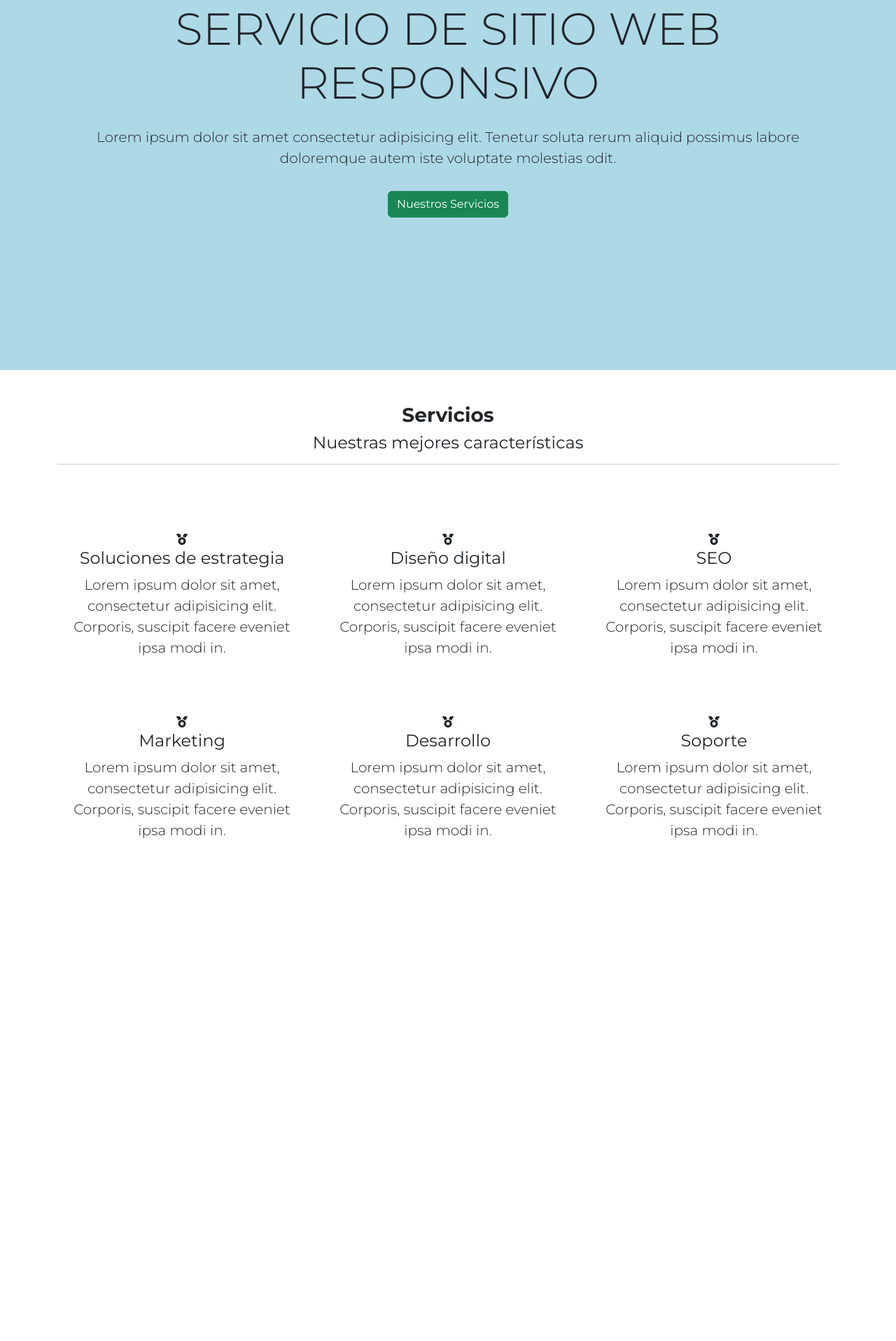
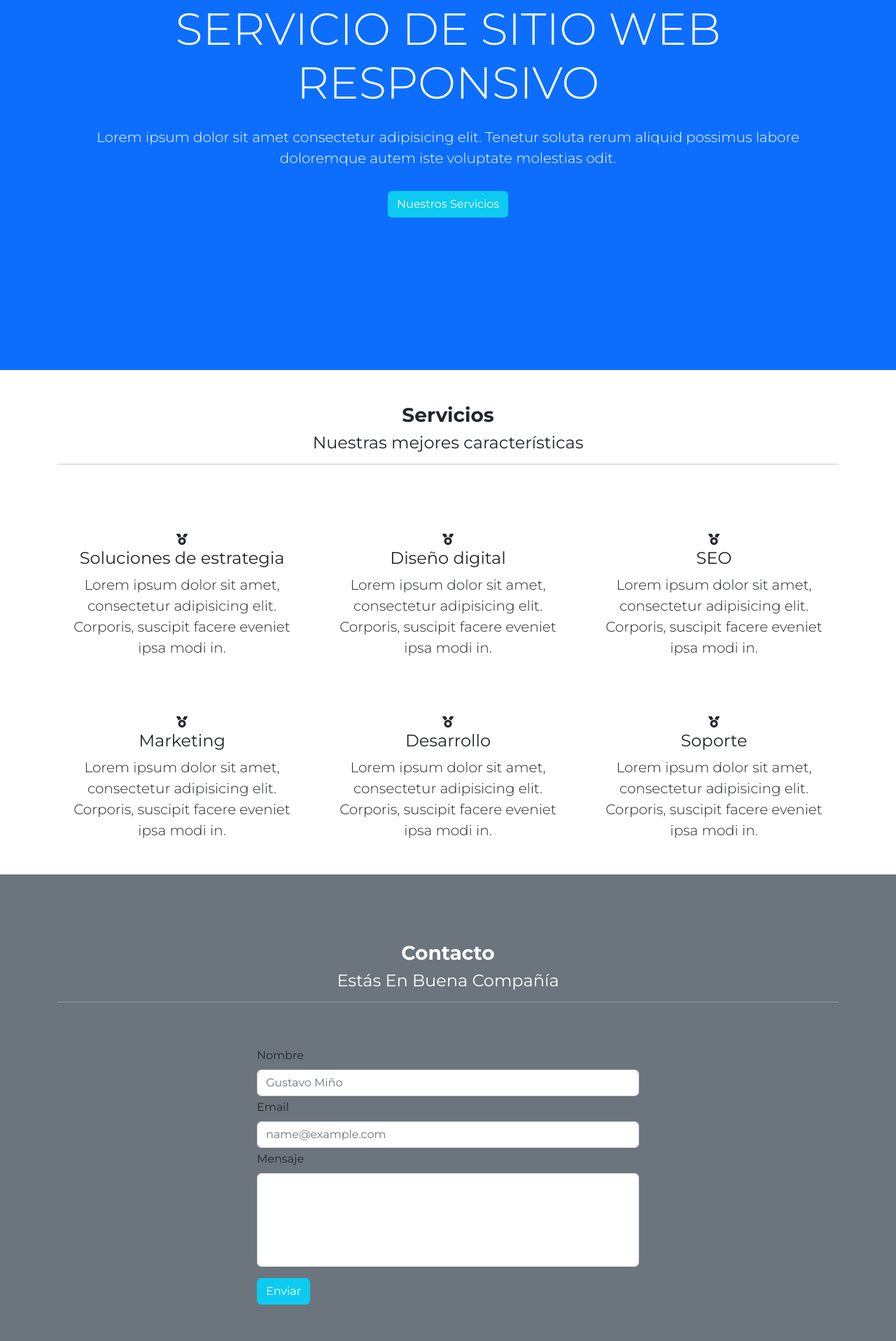
Before and after one commit to guswebdev/002-agency-100-sitios, a plain HTML site: page index.html in a window 1280 px wide. Shown: the part 271-2188 px from the top of the page at 70% size. Before the commit the page ends 1521 px from the top, so only its background shows below. Drawn offline with nearby package versions, Linux system fonts and the light colour scheme.

Commit message:
Creacion del formulario de contacto

```diff
--- a/css/style.css
+++ b/css/style.css
@@ -15,9 +15,12 @@ body {
 
 .hero {
     width: 100%;
-    background-color: lightblue;
 }
 
 .min-vh-100-calc {
     min-height: calc(100vh - 56px);
 }
+
+.textarea {
+    resize: none;
+}
--- a/index.html
+++ b/index.html
@@ -27,29 +27,29 @@
 <body>
 
     <header class="header">
-        <nav class="navbar navbar-expand-lg navbar-dark bg-dark">
+        <nav class="navbar navbar-expand-lg navbar-primary bg-primary">
             <div class="container-fluid">
-                <a class="navbar-brand" href="#">Navbar</a>
+                <a class="navbar-brand text-white" href="#">Navbar</a>
                 <button class="navbar-toggler" type="button" data-bs-toggle="collapse"
-                    data-bs-target="#navbarSupportedContent" aria-controls="navbarSupportedContent" aria-expanded="false"
-                    aria-label="Toggle navigation">
+                    data-bs-target="#navbarSupportedContent" aria-controls="navbarSupportedContent"
+                    aria-expanded="false" aria-label="Toggle navigation">
                     <span class="navbar-toggler-icon"></span>
                 </button>
                 <div class="collapse navbar-collapse" id="navbarSupportedContent">
-                    <ul class="navbar-nav ms-auto mb-2 mb-lg-0">
+                    <ul class="navbar-nav ms-auto mb-2 mb-lg-0 text-white">
                         <li class="nav-item">
-                            <a class="nav-link active" aria-current="page" href="#">
+                            <a class="nav-link active text-reset" aria-current="page" href="#">
                                 <i class="fa-solid fa-house"></i>
                             </a>
                         </li>
                         <li class="nav-item">
-                            <a class="nav-link" href="#">Servicios</a>
+                            <a class="nav-link text-reset" href="#">Servicios</a>
                         </li>
                         <li class="nav-item">
-                            <a class="nav-link" href="#">Contacto</a>
+                            <a class="nav-link text-reset" href="#">Contacto</a>
                         </li>
                         <li class="nav-item">
-                            <a class="nav-link active" aria-current="page" href="#">
+                            <a class="nav-link active text-reset" aria-current="page" href="#">
                                 <i class="fa-solid fa-magnifying-glass"></i>
                             </a>
                         </li>
@@ -58,13 +58,15 @@
             </div>
         </nav>
 
-        <section class="min-vh-100-calc hero">
-            <div class="container d-flex flex-column justify-content-center align-items-center text-center min-vh-100-calc gap-3">
+        <section class="min-vh-100-calc bg-primary text-white hero">
+            <div
+                class="container d-flex flex-column justify-content-center align-items-center text-center min-vh-100-calc gap-3">
                 <h2 class="display-3 text-uppercase">Servicio de sitio web responsivo</h2>
                 <p class="lead">
-                    Lorem ipsum dolor sit amet consectetur adipisicing elit. Tenetur soluta rerum aliquid possimus labore doloremque autem iste voluptate molestias odit.
+                    Lorem ipsum dolor sit amet consectetur adipisicing elit. Tenetur soluta rerum aliquid possimus
+                    labore doloremque autem iste voluptate molestias odit.
                 </p>
-                <button class="btn btn-success">Nuestros Servicios</button>
+                <button class="btn btn-info text-white">Nuestros Servicios</button>
             </div>
         </section>
     </header>
@@ -86,7 +88,8 @@
                         </span>
                         <h4>Soluciones de estrategia</h4>
                         <p class="lead">
-                            Lorem ipsum dolor sit amet, consectetur adipisicing elit. Corporis, suscipit facere eveniet ipsa modi in.
+                            Lorem ipsum dolor sit amet, consectetur adipisicing elit. Corporis, suscipit facere eveniet
+                            ipsa modi in.
                         </p>
                     </div>
                     <!-- info-2 -->
@@ -96,7 +99,8 @@
                         </span>
                         <h4>Diseño digital</h4>
                         <p class="lead">
-                            Lorem ipsum dolor sit amet, consectetur adipisicing elit. Corporis, suscipit facere eveniet ipsa modi in.
+                            Lorem ipsum dolor sit amet, consectetur adipisicing elit. Corporis, suscipit facere eveniet
+                            ipsa modi in.
                         </p>
                     </div>
                     <!-- info-3 -->
@@ -106,7 +110,8 @@
                         </span>
                         <h4>SEO</h4>
                         <p class="lead">
-                            Lorem ipsum dolor sit amet, consectetur adipisicing elit. Corporis, suscipit facere eveniet ipsa modi in.
+                            Lorem ipsum dolor sit amet, consectetur adipisicing elit. Corporis, suscipit facere eveniet
+                            ipsa modi in.
                         </p>
                     </div>
                     <!-- info-4 -->
@@ -116,7 +121,8 @@
                         </span>
                         <h4>Marketing</h4>
                         <p class="lead">
-                            Lorem ipsum dolor sit amet, consectetur adipisicing elit. Corporis, suscipit facere eveniet ipsa modi in.
+                            Lorem ipsum dolor sit amet, consectetur adipisicing elit. Corporis, suscipit facere eveniet
+                            ipsa modi in.
                         </p>
                     </div>
                     <!-- info-5 -->
@@ -126,7 +132,8 @@
                         </span>
                         <h4>Desarrollo</h4>
                         <p class="lead">
-                            Lorem ipsum dolor sit amet, consectetur adipisicing elit. Corporis, suscipit facere eveniet ipsa modi in.
+                            Lorem ipsum dolor sit amet, consectetur adipisicing elit. Corporis, suscipit facere eveniet
+                            ipsa modi in.
                         </p>
                     </div>
                     <!-- info-6 -->
@@ -136,14 +143,48 @@
                         </span>
                         <h4>Soporte</h4>
                         <p class="lead">
-                            Lorem ipsum dolor sit amet, consectetur adipisicing elit. Corporis, suscipit facere eveniet ipsa modi in.
+                            Lorem ipsum dolor sit amet, consectetur adipisicing elit. Corporis, suscipit facere eveniet
+                            ipsa modi in.
                         </p>
                     </div>
                 </div>
             </div>
         </section>
 
+        <section class="container-fluid bg-secondary py-5 contact">
+            <div class="container">
+                <div class="row">
+                    <div class="col-12 text-center text-white py-5">
+                        <h3><b>Contacto</b></h3>
+                        <h4 class="text-capitalize">estás en buena compañía</h4>
+                        <hr>
+                    </div>
+                </div>
+                <div class="row justify-content-center">
+                    <div class="col-12 col-md-8 col-lg-6">
+                        <div class="mb-1">
+                            <label for="exampleFormControlInput1" class="form-label">Nombre</label>
+                            <input type="text" class="form-control" id="exampleFormControlInput1"
+                                placeholder="Gustavo Miño">
+                        </div>
+                        <div class="mb-1">
+                            <label for="exampleFormControlInput2" class="form-label">Email</label>
+                            <input type="email" class="form-control" id="exampleFormControlInput2"
+                                placeholder="name@example.com">
+                        </div>
+                        <div class="mb-3">
+                            <label for="exampleFormControlTextarea1" class="form-label">Mensaje</label>
+                            <textarea class="form-control textarea" id="exampleFormControlTextarea1" rows="5"></textarea>
+                        </div>
+                        <div class="mb-1">
+                            <button type="submit" class="btn btn-info text-center text-white">Enviar</button>
+                        </div>
+                    </div>
 
+                </div>
+            </div>
+
+        </section>
     </main>
 
 
```
